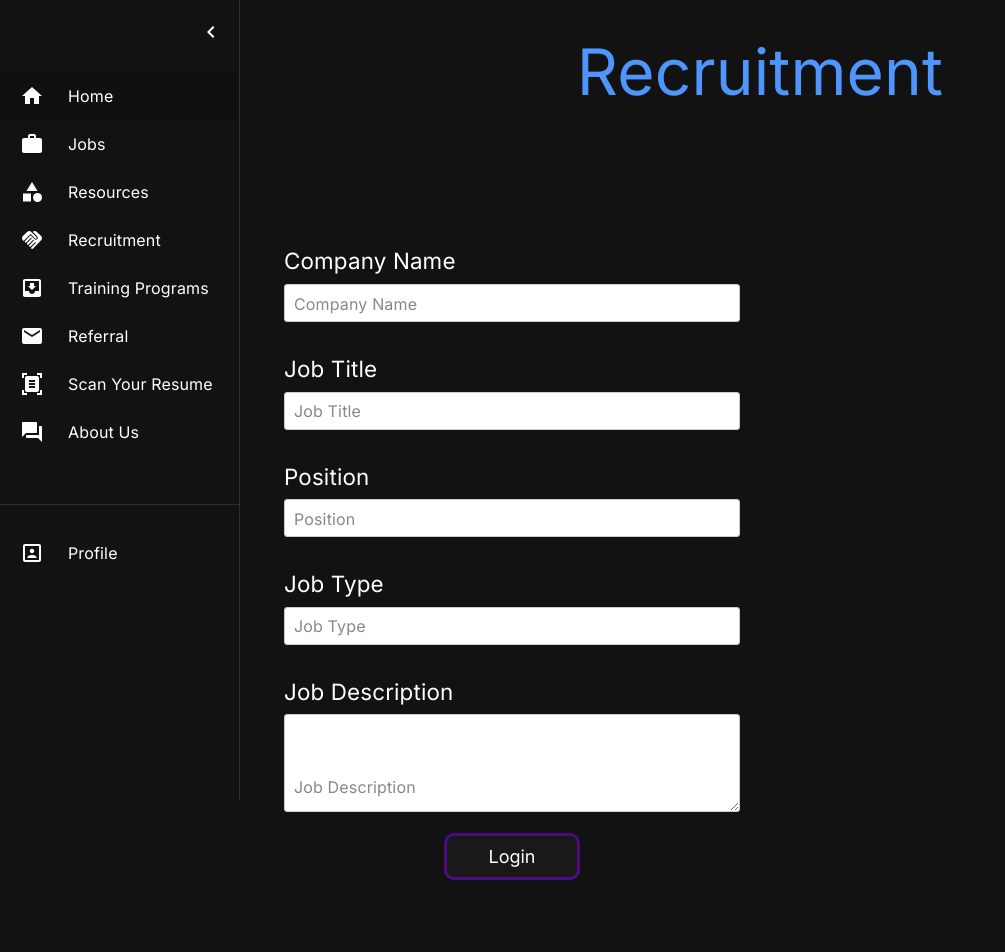
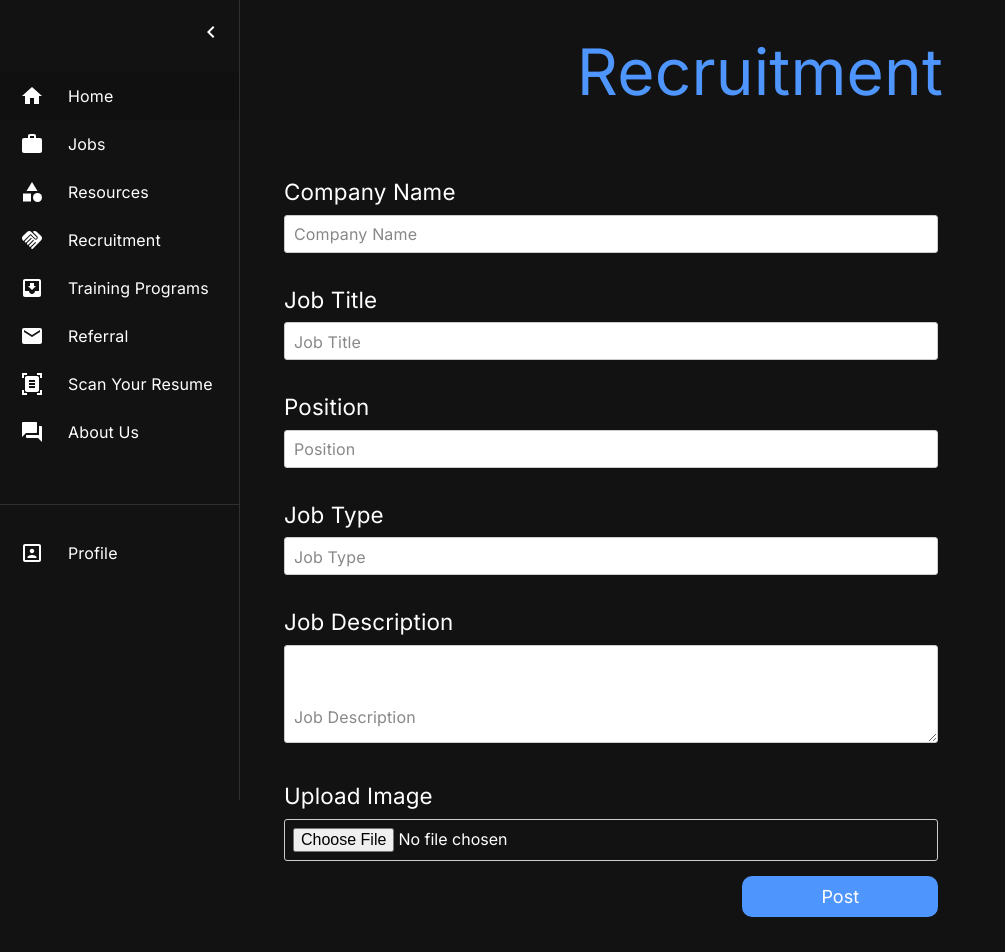
Before and after one commit to AceHunterr/mini-linkedin-ReactProject, a React (Create React App) app: page /recruitment in a window 1280 px wide. Shown: the top 952 px of the page, without its empty margins (0-1005 px from the left). Before the commit the page ends 924 px from the top, so only its background shows below. Built offline with nearby package versions, Linux system fonts and the light colour scheme.

Commit message:
Added employer registration page

```diff
--- a/public/index.css
+++ b/public/index.css
@@ -64,6 +64,9 @@ body{
   text-align: center;
 }
 
+#recruitment-text{
+  padding-bottom: 0%;
+}
 
 /* Media Queries */
 
@@ -90,6 +93,7 @@ body{
   .signup-container{
     max-width: 80%;
   }
+
 }
 
 
--- a/public/index.html
+++ b/public/index.html
@@ -9,6 +9,7 @@
     <link rel="stylesheet" href="jobcard.css">
     <link rel="stylesheet" href="jobDetailsCard.css">
     <link rel="stylesheet" href="resouces.css">
+    <link rel="stylesheet" href="recruitment.css">
     <title>JobLink</title>
   </head>
   <body>
--- a/public/login.css
+++ b/public/login.css
@@ -1,6 +1,5 @@
-
 .signup-container {
-    max-width: 50%;
+    max-width: 70%;
     padding: 20px;
     background-color: var(--color-secondary-black-darker);
     border-radius: 5px;
@@ -83,22 +82,26 @@
 
 
   .signup-container button[type="submit"] {
-
-    width: 30%;
-    margin: auto;
-    -webkit-border-radius: 17;
-    -moz-border-radius: 17;
+    /* Remove the fixed width and set it to auto */
+    width: auto;
+    /* Adjust the margin to center the button */
+    margin-left: auto;
+    margin-right: auto;
+    /* Rest of the styles remain the same */
+    -webkit-border-radius: 17px;
+    -moz-border-radius: 17px;
     border-radius: 10px;
     font-family: Arial;
     color: #ffffff;
     font-size: 18px;
     background: var(--color-secondary-black);
-    padding: 10px 20px 10px 20px;
+    padding: 10px 20px;
     border: solid #4e0983 3px;
     transition: background-color 0.3s ease;
     background-origin: border-box;
     text-decoration: none;
   }
+
 
   .signup-container button[type="submit"]:hover {
     background: #8e0279;
@@ -123,3 +126,15 @@
     color: transparent;
     text-decoration: none;
   }
+
+  @media(max-width:1000px){
+    .signup-container{
+      max-width: 85%;
+    }
+  }
+
+  @media(max-width:500px){
+    .signup-container{
+      max-width: 100%;
+    }
+  }
--- /dev/null
+++ b/public/recruitment.css
@@ -0,0 +1,73 @@
+#post-button{
+    width: 30%;
+    margin-left: auto;
+    margin-right: 0;
+    background: var(--color-blue);
+    border: none;
+    transition: background-color 0.3s ease;
+  }
+
+
+#post-button:hover {
+    background: #8e0279;
+    background-image: -webkit-linear-gradient(top, #8e0279, #380066);
+    background-image: -moz-linear-gradient(top, #8e0279, #380066);
+    background-image: -ms-linear-gradient(top, #8e0279, #380066);
+    background-image: -o-linear-gradient(top, #8e0279, #380066);
+    background-image: linear-gradient(to bottom, #8e0279, #380066);
+    text-decoration: none;
+    cursor: pointer;
+  }
+
+
+  .signup-container form {
+    display: flex;
+    flex-direction: column;
+    align-items: flex-start;
+    justify-content: center;
+  }
+
+  .phone-input {
+    display: flex;
+    align-items: center;
+    justify-content: flex-start;
+    position: relative;
+    margin-bottom: 15px;
+  }
+
+#phone-number-label{
+
+    position: absolute;
+    top: 50%;
+    left: 100px;
+    transform: translateY(-50%);
+    transition: 0.3s;
+    pointer-events: none;
+    color: #888;
+}
+
+.signup-container input:focus~label#phone-number-label,
+.signup-container input:valid~label#phone-number-label{
+  top: 5px;
+  font-size: 10px;
+  background-image: linear-gradient(to right, #8F4DC5,  #ff3988, #ff31a3, #ff29bf,#FE2198);
+  background-clip: text;
+  -webkit-background-clip: text;
+  color: transparent;
+}
+
+  /* .phone-input label {
+    margin-left: 86px;
+    margin-bottom: 100px;
+    transform: translateY(-80%);
+
+  } */
+
+  .phone-input select {
+    margin-right: 8px;
+    width: 80px;
+  }
+
+  .phone-input input {
+    margin-right: 8px;
+  }
--- a/public/resouces.css
+++ b/public/resouces.css
@@ -1,7 +1,3 @@
-.resources-heading{
-
-}
-
 .icon-container {
     display: grid;
     grid-template-columns: repeat(4, 1fr); /* 4 icons per row */
--- a/src/App.js
+++ b/src/App.js
@@ -16,6 +16,7 @@ import JobDetail from "./pages/JobDetail";
 import tagsPage from "./pages/tagsPage";
 import Internships from "./pages/Internships";
 import Freelancer from "./pages/Freelancer";
+import EmployerRegistration from "./pages/EmployerRegistration";
 
 const App = () => {
     return (
@@ -39,6 +40,7 @@ const App = () => {
             <Route path="/tags" exact element={<tagsPage />}></Route>
             <Route path="/internships" exact element={<Internships/>}></Route>
             <Route path="/freelancer" exact element={<Freelancer />}></Route>
+            <Route path="/employer-registration" exact element={<EmployerRegistration />}></Route>
           </Routes>
         </BrowserRouter>
         {/* <Sidenav /> */}
--- /dev/null
+++ b/src/components/EmployerForm.jsx
@@ -0,0 +1,71 @@
+import React from 'react'
+
+const EmployerForm = () => {
+    const phoneCodes = [
+        { country: 'India', code: '+91' },
+        { country: 'United States', code: '+1' },
+        { country: 'United Kingdom', code: '+44' },
+        // Add more country codes as needed
+      ];
+
+  return (
+    <>
+    <div class="signup-container">
+      <form>
+        <div class="form-group">
+          <h2>Full Name</h2>
+          <input type="text" required />
+          <label for="email">Full Name</label>
+        </div>
+        <div class="form-group">
+          <h2>Designation</h2>
+          <input type="text" required />
+          <label for="email">Designation</label>
+        </div>
+        <div class="form-group">
+          <h2>Company Name</h2>
+          <input type="text" required />
+          <label for="email">Company Name</label>
+        </div>
+        <div class="form-group">
+          <h2>Email</h2>
+          <input type="text" required />
+          <label for="email">Email</label>
+        </div>
+
+
+
+        {/* <div class="form-group">
+          <h2>Phone Number</h2>
+          <input type="text" required />
+          <label for="email">Phone Number</label>
+        </div> */}
+
+
+        <div className="form-group">
+            <h2>Phone Number</h2>
+            <div className="phone-input">
+              <select>
+                {phoneCodes.map((phoneCode, index) => (
+                  <option key={index} value={phoneCode.code}>
+                    {phoneCode.code} {phoneCode.country}
+                  </option>
+                ))}
+              </select>
+              <input type="text" required />
+              <label class="phone-label" htmlFor="phoneNumber" id='phone-number-label'>Phone Number</label>
+            </div>
+          </div>
+
+
+        <button type="submit" id='post-button'>Post</button>
+      </form>
+
+    </div>
+
+    </>
+
+  )
+}
+
+export default EmployerForm
--- a/src/components/RecruitmentForm.jsx
+++ b/src/components/RecruitmentForm.jsx
@@ -31,10 +31,12 @@ const RecruitmentForm = () => {
         <textarea id="myTextarea" rows="4" cols="100"></textarea>
         <label for="email">Job Description</label>
       </div>
-
-
-
-      <button type="submit">Login</button>
+      <div className="form-group">
+            <h2>Upload Image</h2>
+            <input type="file" id="image" accept="image/*" />
+            <label htmlFor="image"></label>
+          </div>
+      <button type="submit" id='post-button'>Post</button>
     </form>
 
   </div>
--- /dev/null
+++ b/src/pages/EmployerRegistration.jsx
@@ -0,0 +1,20 @@
+import React from 'react'
+import Box from '@mui/material/Box';
+import Sidenav from '../components/sidenav';
+import EmployerForm from '../components/EmployerForm';
+
+const EmployerRegistration = () => {
+  return (
+    <Box sx={{display:"flex"}}>
+    <Sidenav />
+    <Box component="main" sx={{ flexGrow: 1, p: 3}}>
+      {/* Add your home page content here */}
+
+      <h2>Employer Registration</h2>
+    <EmployerForm />
+
+    </Box>
+    </Box>  )
+}
+
+export default EmployerRegistration
--- a/src/pages/Recruitment.jsx
+++ b/src/pages/Recruitment.jsx
@@ -10,7 +10,7 @@ const Recruitment = () => {
     <Box component="main" sx={{ flexGrow: 1, p: 3}}>
       {/* Add your home page content here */}
       <div className="job-detail-header-div">
-      <h2 className="freelancer-text job-detail-heading">Recruitment</h2>
+      <h2 className="freelancer-text job-detail-heading" id="recruitment-text">Recruitment</h2>
       </div>
 
       <RecruitmentForm />
```
